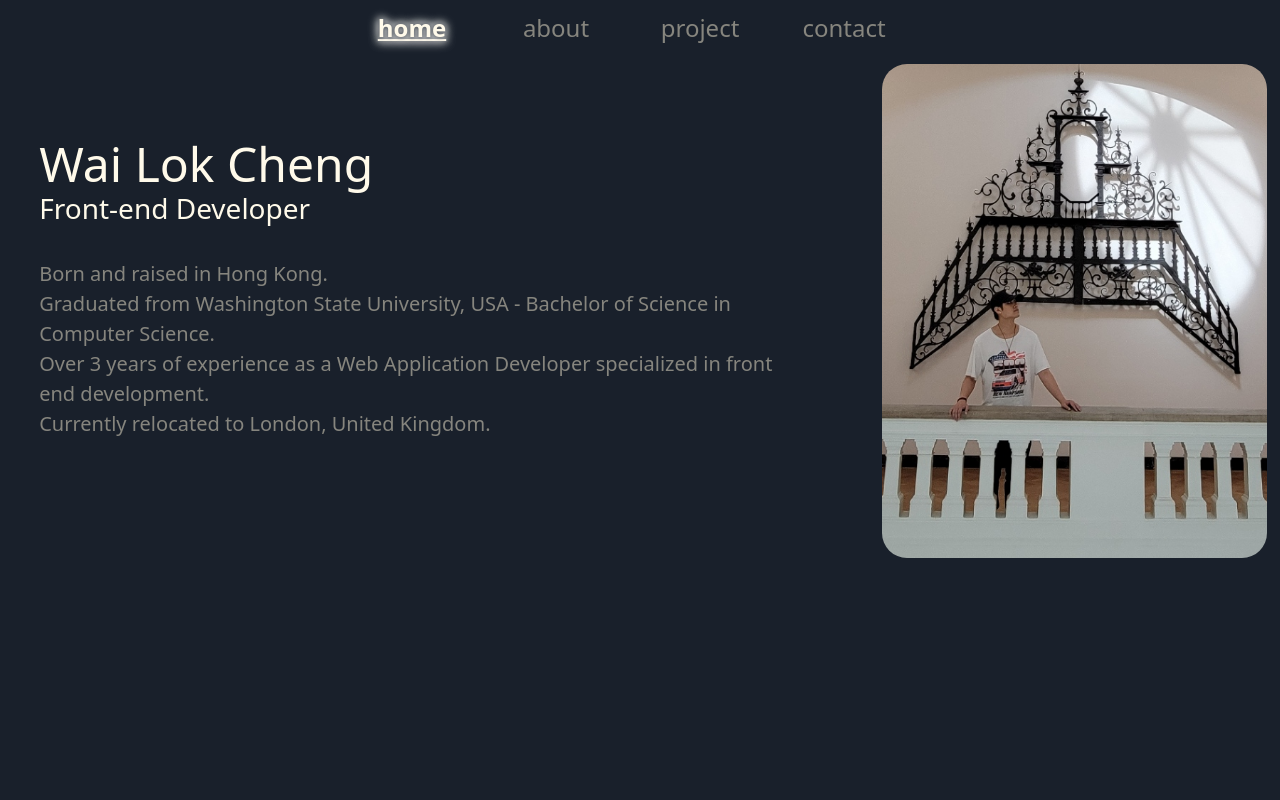
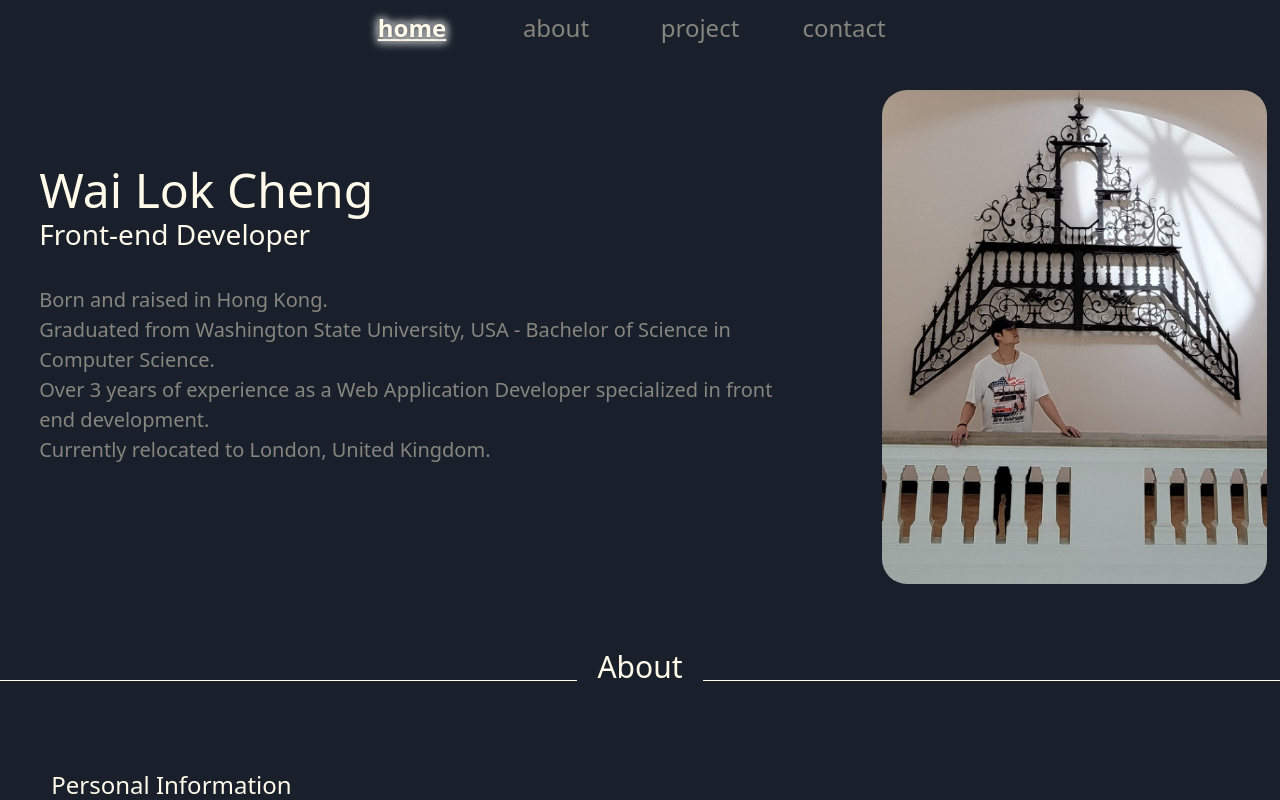
Before and after one commit to lok020/portfolio, a React (Create React App) app: page / in a window 1280 px wide. Built offline with nearby package versions, Linux system fonts and the light colour scheme.

Commit message:
update page layout to single page approach for better ux.

```diff
--- a/src/CSS/Body.scss
+++ b/src/CSS/Body.scss
@@ -1,19 +1,19 @@
 .body::-webkit-scrollbar {
   /* Hide scrollbar for Chrome, Safari and Opera */
-  display: none;
+  // display: none;
 }
 
 .body {
   overflow-y: auto;
   overflow-x: hidden;
   /* Hide scrollbar for IE, Edge and Firefox */
-  -ms-overflow-style: none;  /* IE and Edge */
-  scrollbar-width: none;  /* Firefox */
+  // -ms-overflow-style: none;  /* IE and Edge */
+  // scrollbar-width: none;  /* Firefox */
   height: 100vh;
   background: var(--current-color-mode-background);
 
   .home {
-    height: 100vh;
+    padding-top: 2vw;
 
     .home-info {
       padding: 10vw 4vw 0 4vw;
@@ -47,7 +47,7 @@
   }
 
   .about {
-    padding: 4vw;
+    padding: 0 4vw;
 
     .title {
       color: var(--about-title-color);
@@ -79,7 +79,7 @@
   }
 
   .project {
-    padding: 4vw;
+    padding: 0 4vw;
 
     .info {
       padding: 8vh 0 0 0;
@@ -110,7 +110,7 @@
   }
 
   .contact {
-    padding: 4vw 4vw 0 4vw;
+    padding: 0 4vw;
 
     .title {
       color: var(--contact-title-color);
--- /dev/null
+++ b/src/CSS/TitleBar.scss
@@ -0,0 +1,14 @@
+.title-bar{
+    width: 100%;
+    text-align: center;
+    border-bottom: 1px solid var(--current-color-mode-1);
+    line-height: 1em;
+    margin: 50px 0 50px;
+
+    .title-text{
+        background: var(--current-color-mode-background);
+        color: var(--current-color-mode-1);
+        padding: 0 20px;
+        font-size: 30px;
+    }
+}
--- a/src/Component/Body.js
+++ b/src/Component/Body.js
@@ -1,51 +1,67 @@
-import React, { Component } from 'react';
+import React, { Component, createRef } from 'react';
 
 import Home from './Home';
 import About from './About';
 import Project from './Project';
 import Contact from './Contact';
 
+import TitleBar from '../Helper/TitleBar';
+
 // CSS & SCSS
 import '../CSS/Body.scss';
 
 class Body extends Component {
-  timer = null;
-
   constructor(props) {
     super(props);
-    this.state = {
-    };
+    this.home_ref = createRef();
+    this.about_ref = createRef();
+    this.project_ref = createRef();
+    this.contact_ref = createRef();
   }
 
   handleScroll = (e) => {
+    const { changePage } = this.props;
     if (e.target.scrollTop === 0)
       document.documentElement.style.setProperty('--header-background', "transparent");
     else if (e.target.scrollTop !== 0)
       document.documentElement.style.setProperty('--header-background', "#191919");
+
+    if (e.target.scrollTop < 490) changePage("home", false);
+    else if (e.target.scrollTop < 1480) changePage("about", false);
+    else if (e.target.scrollTop < 2200) changePage("project", false);
+    else changePage("contact", false);
   }
 
-  createBody = (current_page) => {
-    let display = [];
+  testing = () => {
+    this.home_ref.current.scrollIntoView({ behavior: "smooth" });
+  }
 
-    if (current_page === "home")
-      display.push(<Home key={"home"}/>);
-    else if (current_page === "about")
-      display.push(<About key={"about"}/>);
-    else if (current_page === "project")
-      display.push(<Project key={"project"}/>);
-    else if (current_page === "contact")
-      display.push(<Contact key={"contact"}/>);
-
-
-    return display;
+  scrollPage = () => {
+    const { current_page, endScroll } = this.props;
+    if (current_page === "home") this.home_ref.current.scrollIntoView({ behavior: "smooth" });
+    else if (current_page === "about") this.about_ref.current.scrollIntoView({ behavior: "smooth" });
+    else if (current_page === "project") this.project_ref.current.scrollIntoView({ behavior: "smooth" });
+    else if (current_page === "contact") this.contact_ref.current.scrollIntoView({ behavior: "smooth" });
+    endScroll();
   }
 
   render() {
-    const { current_page } = this.props;
+    const { scroll_page } = this.props;
+    scroll_page && this.scrollPage();
 
     return (
       <div id={"content-body"} className={"body"} onScroll={this.handleScroll}>
-        {this.createBody(current_page)}
+        <div ref={this.home_ref}/>
+        <Home key={"home"}/>
+        <div ref={this.about_ref}/>
+        <TitleBar title="About"/>
+        <About key={"about"}/>
+        <div ref={this.project_ref}/>
+        <TitleBar title="Project"/>
+        <Project key={"project"}/>
+        <div ref={this.contact_ref}/>
+        <TitleBar title="Contact"/>
+        <Contact key={"contact"}/>
       </div>
     );
   }
--- a/src/Component/Header.js
+++ b/src/Component/Header.js
@@ -30,10 +30,9 @@ class Header extends Component {
   // }
 
   HeaderSelected = (e) => {
-    const { current_page, changePage } = this.props;
+    const { changePage } = this.props;
     let page_name = e.target.innerText;
-    if (page_name !== current_page)
-      changePage(page_name);
+    changePage(page_name, true);
   }
 
   createHeaderSelection = (header_selection_list, current_page) => {
--- /dev/null
+++ b/src/Helper/TitleBar.js
@@ -0,0 +1,13 @@
+import React from 'react';
+import '../CSS/TitleBar.scss';
+
+function TitleBar({title}) {
+
+    return (
+        <div className='title-bar'>
+            <span className='title-text'>{title}</span>
+        </div>
+    )
+}
+
+export default TitleBar
--- a/src/index.js
+++ b/src/index.js
@@ -20,19 +20,26 @@ class Portfolio extends React.Component {
     super(props);
     this.state = {
       current_page: "home",
+      scroll_page: false
     }
   }
 
+  changePage = (page_name, is_scroll) => {
+    this.setState({current_page: page_name});
+    is_scroll && this.setState({scroll_page: true});
 
-  changePage = (page_name) => {
-    this.setState({current_page: page_name});
+  }
+
+  endScroll = () => {
+    this.setState({scroll_page: false});
   }
 
   render() {
     return (
       <div className={"portfolio"}>
         <Header current_page={this.state.current_page} changePage={this.changePage}/>
-        <Body current_page={this.state.current_page}/>
+        <Body current_page={this.state.current_page} changePage={this.changePage}
+              scroll_page={this.state.scroll_page} endScroll={this.endScroll}/>
       </div>
     );
   }
```
